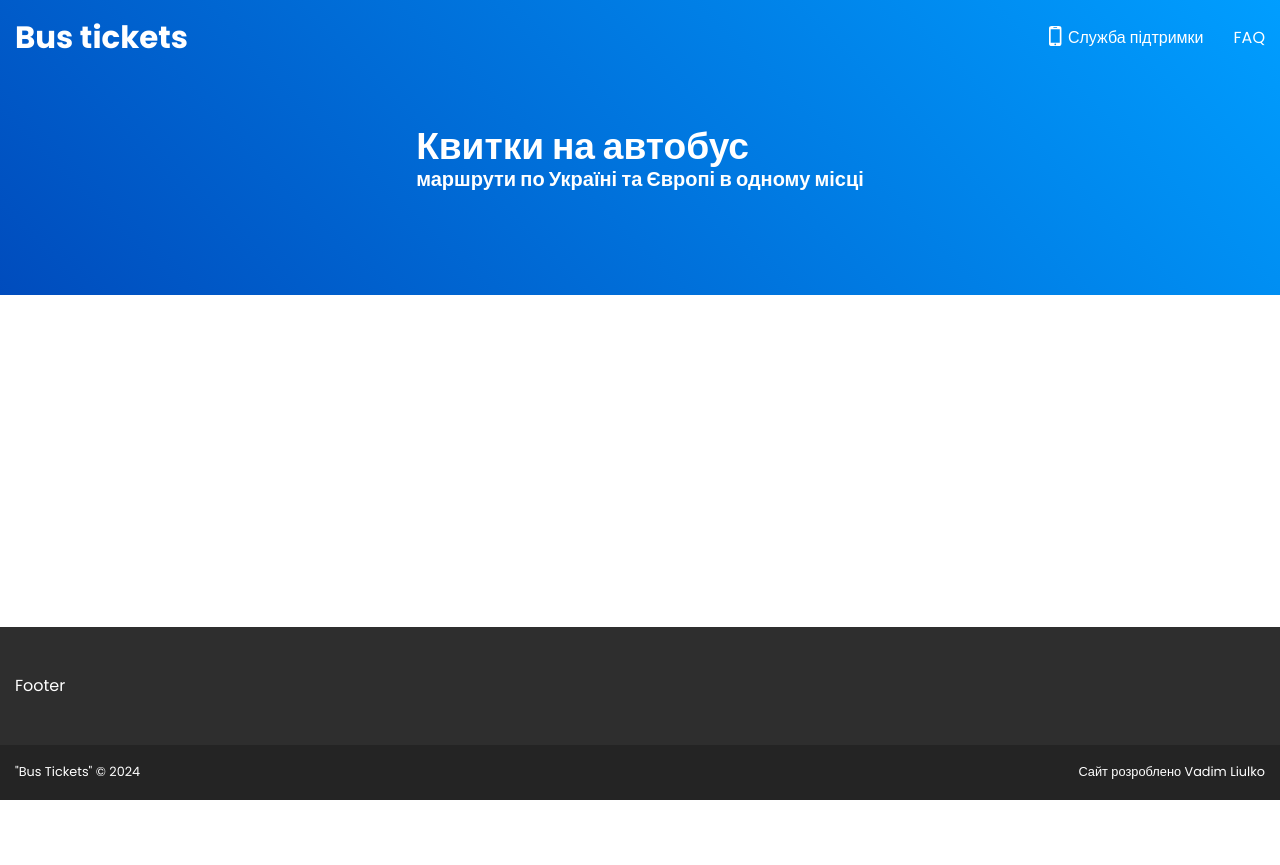
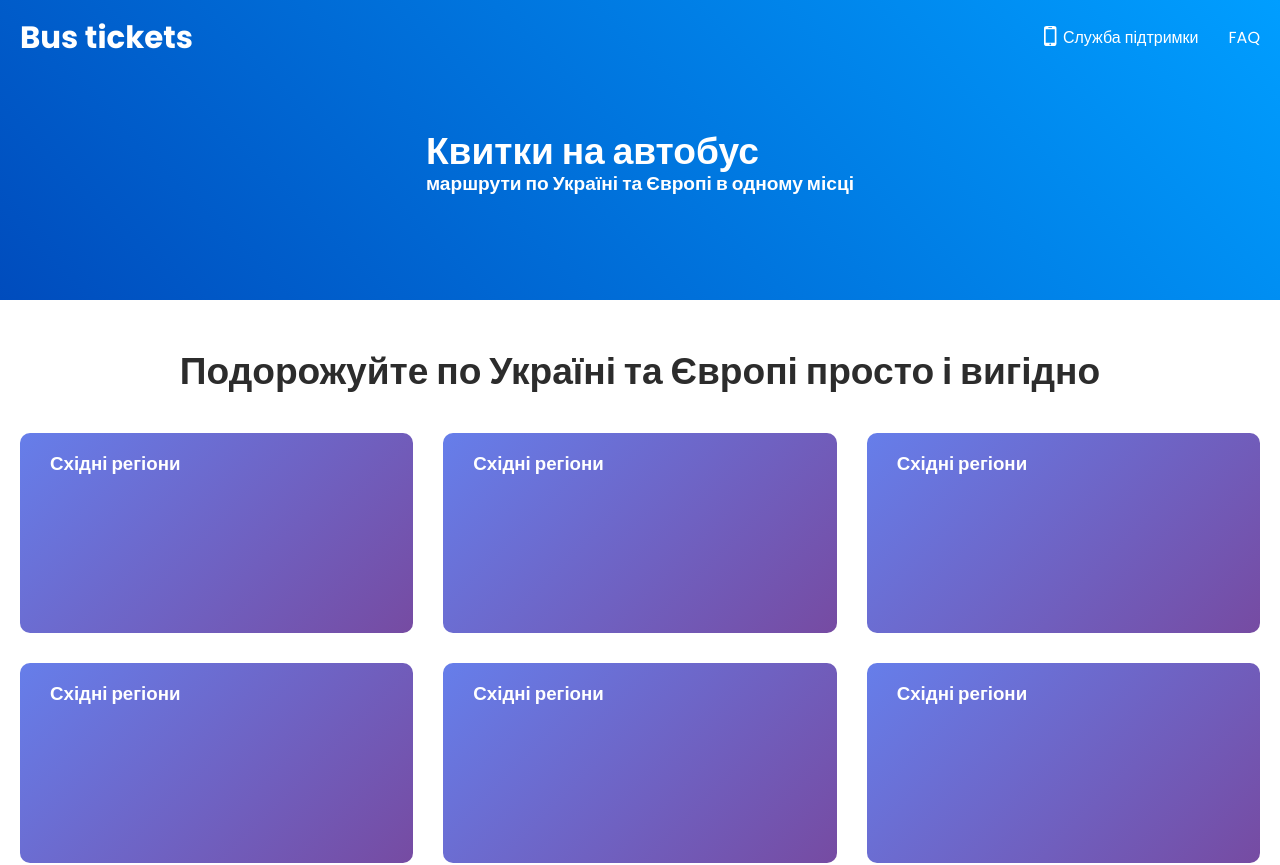
Before and after one commit to LVAndr/bus-transportation, a Vue app: page / in a window 1280 px wide. Shown: the top 865 px of the page. Before the commit the page ends 800 px from the top, so only its background shows below. Built offline with nearby package versions, Linux system fonts and the light colour scheme.

Commit message:
fixed main(header) position absolute, add TripsCardsSection.vue, TripCard.vue

```diff
--- a/src/assets/styles/common.scss
+++ b/src/assets/styles/common.scss
@@ -50,15 +50,20 @@ a{
 h1, h2, h3, h4, h5, h6{
   margin: 0;
 }
-h1,h2, h3, h4{
+.title{
   font-size: $title-font-size;
 }
 .wrapper{
+  position: relative;
   display: flex;
   flex-direction: column;
   min-height: 100%;
 }
 .header{
+  position: absolute;
+  top: 0;
+  right: 0;
+  left: 0;
   z-index: 10;
 }
 .main{
--- a/src/assets/styles/variables.scss
+++ b/src/assets/styles/variables.scss
@@ -5,13 +5,14 @@ $background-footer-bottom: #242424;
 
 
 $title-font-size: clamp(1.25rem, 1.786vw + 0.893rem, 2.5rem);
+$title-bottom-font-size: clamp(0.875rem, 0.536vw + 0.768rem, 1.25rem);
 $text-color-light: #fff;
 $text-color-dark: #2c2c2c;
-$text-size: 18px;
+$text-size: clamp(0.875rem, 0.357vw + 0.804rem, 1.125rem);
 $link-size: 16px;
 
 $container-width: 1440px;
-$container-offset: 15px;
+$container-offset: 20px;
 
 $header-padding: 20px;
 
--- a/src/components/HeaderContainer.vue
+++ b/src/components/HeaderContainer.vue
@@ -11,7 +11,7 @@
         <span class="header-content__icon">
           <svg xmlns="http://www.w3.org/2000/svg" xml:space="preserve" viewBox="0 0 11 17"><path fill="currentColor" d="M.79 14.648V2.68q0-.89.57-1.438.57-.546 1.507-.547h5.649q.921 0 1.484.547.57.547.57 1.438v11.96q0 .9-.57 1.438-.563.547-1.484.547H2.867q-.937 0-1.508-.547-.57-.54-.57-1.43m1.327-.671h7.125V3.352H2.117zm3.57 1.875a.64.64 0 0 0 .47-.196.65.65 0 0 0 .195-.476.64.64 0 0 0-.196-.47.64.64 0 0 0-.468-.194.653.653 0 0 0-.664.664q0 .28.187.476.195.196.476.196M4.228 2.07q0 .134.085.211a.3.3 0 0 0 .211.078h2.32a.28.28 0 0 0 .204-.078.27.27 0 0 0 .086-.21.28.28 0 0 0-.086-.22.26.26 0 0 0-.203-.085h-2.32a.29.29 0 0 0-.212.086.28.28 0 0 0-.085.218"></path></svg>
         </span>
-        <span>Служба підтримки</span>
+        <span class="header-content__link-title">Служба підтримки</span>
       </a>
       <a href="" class="header-content__link link">FAQ</a>
     </div>
@@ -51,4 +51,12 @@
     fill: $text-color-light;
   }
 }
+@media (max-width: 768px) {
+  .header-content{
+    &__link-title{
+      display: none;
+    }
+  }
+}
+
 </style>
--- a/src/components/HeroSection.vue
+++ b/src/components/HeroSection.vue
@@ -6,7 +6,7 @@
   <section class="hero">
     <div class="hero__container container">
       <div class="hero__content">
-        <h1 class="hero__title">
+        <h1 class="hero__title title">
           <span class="hero__title-top">Квитки на автобус</span>
           <span class="hero__title-bottom" >маршрути по Україні та Європі в одному місці</span>
         </h1>
@@ -33,7 +33,7 @@
     display: flex;
     flex-direction: column;
     &-bottom{
-      font-size: 20px;
+      font-size: $title-bottom-font-size;
     }
   }
 }
--- /dev/null
+++ b/src/components/TripCard.vue
@@ -0,0 +1,24 @@
+<script setup>
+
+</script>
+
+<template>
+<div class="trip-card">
+  <div class="trip-card__top trip-top">
+    <div class="trip-top__img"></div>
+    <h3 class="trip-top__title">Східні регіони</h3>
+  </div>
+</div>
+</template>
+
+<style scoped lang="scss">
+@import "src/assets/styles/variables";
+.trip-card{
+  width: 100%;
+  min-height: 200px;
+  color: $text-color-light;
+  background: linear-gradient(315deg, #764ba2, #667eea);;
+  border-radius: 10px;
+  padding: 20px 30px;
+}
+</style>
--- /dev/null
+++ b/src/components/TripsCardsSection.vue
@@ -0,0 +1,46 @@
+<script setup>
+
+import TripCard from "./TripCard.vue";
+</script>
+
+<template>
+<section class="trips__section trips">
+  <div class="trips__container container">
+    <h2 class="trips__title title">
+      Подорожуйте по Україні та Європі просто і вигідно
+    </h2>
+    <div class="trips__cards">
+      <trip-card/>
+      <trip-card/>
+      <trip-card/>
+      <trip-card/>
+      <trip-card/>
+      <trip-card/>
+    </div>
+  </div>
+</section>
+</template>
+
+<style scoped lang="scss">
+@import "src/assets/styles/variables";
+.trips{
+  margin: 50px auto;
+  &__container{
+    display: flex;
+    flex-direction: column;
+    align-items: center;
+    justify-content: center;
+  }
+  &__title{
+    color: $text-color-dark;
+  }
+  &__cards{
+    width: 100%;
+    display: grid;
+    grid-template-columns: repeat(3, 1fr);
+    row-gap: 30px;
+    column-gap: 30px;
+    margin-top: 40px;
+  }
+}
+</style>
--- a/src/views/Home.vue
+++ b/src/views/Home.vue
@@ -2,12 +2,14 @@
 import HeroSection from "../components/HeroSection.vue";
 import HeaderContainer from "../components/HeaderContainer.vue";
 import FooterContainer from "../components/FooterContainer.vue";
+import TripCardsSection from "../components/TripsCardsSection.vue";
 </script>
 
 <template>
     <header-container/>
     <main class="main">
       <hero-section/>
+      <trip-cards-section/>
     </main>
     <footer-container/>
 </template>
@@ -16,14 +18,13 @@ import FooterContainer from "../components/FooterContainer.vue";
 @import "src/assets/styles/variables";
 
 .main{
-  position: relative;
   color: $text-color-dark;
 }
 .hero{
   padding-top: 80px;
-  position: absolute;
-  top: -80px;
-  left: 0;
-  right: 0;
+  //position: absolute;
+  //top: -80px;
+  //left: 0;
+  //right: 0;
 }
 </style>
```
